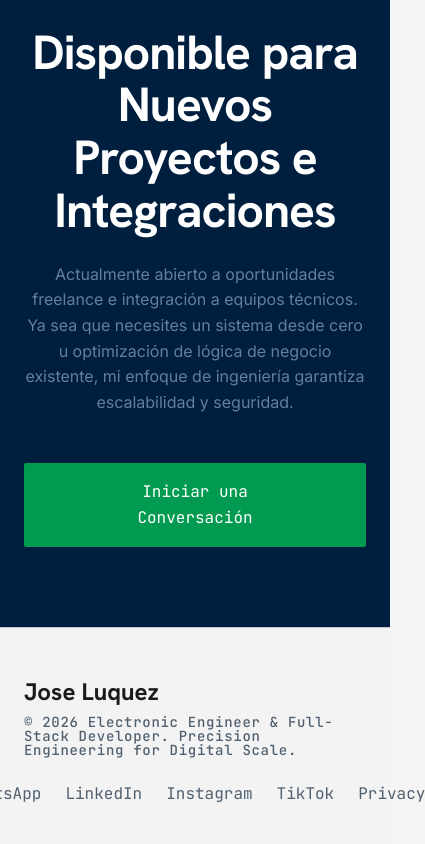
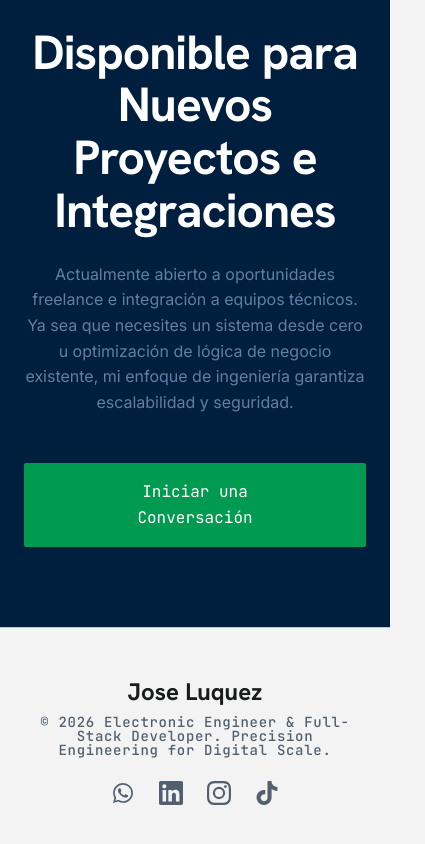
Before and after one commit to luqjos31/luqjos31.github.io, a website built with Vite: page index.html in a window 390 px wide. Shown: the part 6538-7382 px from the top of the page, 425 px wide, since content can reach past the window. Built offline with nearby package versions, Linux system fonts and the light colour scheme.

Commit message:
feat: replace footer social text links with brand SVG icons, remove Privacy, fix overflow

```diff
--- a/index.html
+++ b/index.html
@@ -245,19 +245,26 @@
 </main>
 <!-- Footer -->
 <footer class="bg-surface-container-low border-t border-outline-variant">
-<div class="max-w-container-max mx-auto flex flex-col md:flex-row justify-between items-center px-lg py-xl w-full">
-<div class="flex flex-col gap-sm mb-lg md:mb-0">
+<div class="max-w-container-max mx-auto flex flex-col md:flex-row justify-between items-center px-lg py-xl w-full gap-lg">
+<div class="flex flex-col gap-sm text-center md:text-left">
 <div class="font-headline-md text-headline-md font-bold text-on-surface">Jose Luquez</div>
 <p class="font-label-md text-label-md text-secondary">
                 © <span id="current-year"></span> Electronic Engineer &amp; Full-Stack Developer. Precision Engineering for Digital Scale.
             </p>
 </div>
-<div class="flex gap-lg">
-<a class="text-secondary hover:text-primary hover:underline decoration-1 underline-offset-4 transition-all duration-300 font-label-md" href="https://wa.me/584120525741" target="_blank" rel="noopener">WhatsApp</a>
-<a class="text-secondary hover:text-primary hover:underline decoration-1 underline-offset-4 transition-all duration-300 font-label-md" href="https://www.linkedin.com/in/jose-luquez-439714240" target="_blank" rel="noopener">LinkedIn</a>
-<a class="text-secondary hover:text-primary hover:underline decoration-1 underline-offset-4 transition-all duration-300 font-label-md" href="https://instagram.com/josemanluquez" target="_blank" rel="noopener">Instagram</a>
-<a class="text-secondary hover:text-primary hover:underline decoration-1 underline-offset-4 transition-all duration-300 font-label-md" href="https://tiktok.com/@luquezcoding" target="_blank" rel="noopener">TikTok</a>
-<a class="text-secondary hover:text-primary hover:underline decoration-1 underline-offset-4 transition-all duration-300 font-label-md" href="#">Privacy</a>
+<div class="flex flex-wrap justify-center gap-lg">
+<a class="text-secondary hover:text-primary transition-colors duration-300" href="https://wa.me/584120525741" target="_blank" rel="noopener" aria-label="WhatsApp">
+<svg viewBox="0 0 24 24" width="24" height="24" fill="currentColor"><path d="M19.05 4.91A9.816 9.816 0 0 0 12.04 2c-5.46 0-9.91 4.45-9.91 9.91 0 1.75.46 3.45 1.32 4.95L2.05 22l5.25-1.38c1.45.79 3.08 1.21 4.74 1.21 5.46 0 9.91-4.45 9.91-9.91 0-2.65-1.03-5.14-2.9-7.01zm-7.01 15.24c-1.48 0-2.93-.4-4.2-1.15l-.3-.18-3.12.82.83-3.04-.2-.32a8.264 8.264 0 0 1-1.26-4.38c0-4.54 3.7-8.24 8.24-8.24 2.2 0 4.27.86 5.82 2.42a8.183 8.183 0 0 1 2.41 5.83c.01 4.55-3.69 8.24-8.22 8.24zm4.52-6.16c-.25-.12-1.47-.72-1.69-.81-.23-.08-.39-.12-.56.12-.17.25-.64.81-.78.97-.14.17-.29.19-.54.06-.25-.12-1.05-.39-1.99-1.23-.74-.66-1.23-1.47-1.38-1.72-.14-.25-.02-.38.11-.51.11-.11.25-.29.37-.44s.17-.25.25-.41c.08-.17.04-.31-.02-.43s-.56-1.34-.76-1.84c-.2-.48-.41-.42-.56-.43-.14-.01-.31-.01-.48-.01s-.44.06-.66.31c-.23.25-.87.85-.87 2.07s.89 2.4 1.02 2.56c.12.17 1.75 2.67 4.23 3.74.59.26 1.05.41 1.41.52.59.19 1.13.16 1.56.1.48-.07 1.47-.6 1.68-1.18.21-.58.21-1.07.14-1.18-.07-.1-.23-.16-.48-.28z"/></svg>
+</a>
+<a class="text-secondary hover:text-primary transition-colors duration-300" href="https://www.linkedin.com/in/jose-luquez-439714240" target="_blank" rel="noopener" aria-label="LinkedIn">
+<svg viewBox="0 0 24 24" width="24" height="24" fill="currentColor"><path d="M20.447 20.452h-3.554v-5.569c0-1.328-.027-3.037-1.852-3.037-1.853 0-2.136 1.445-2.136 2.939v5.667H9.351V9h3.414v1.561h.046c.477-.9 1.637-1.85 3.37-1.85 3.601 0 4.267 2.37 4.267 5.455v6.286zM5.337 7.433a2.062 2.062 0 0 1-2.063-2.065 2.064 2.064 0 1 1 2.063 2.065zm1.782 13.019H3.555V9h3.564v11.452zM22.225 0H1.771C.792 0 0 .774 0 1.729v20.542C0 23.227.792 24 1.771 24h20.451C23.2 24 24 23.227 24 22.271V1.729C24 .774 23.2 0 22.222 0h.003z"/></svg>
+</a>
+<a class="text-secondary hover:text-primary transition-colors duration-300" href="https://instagram.com/josemanluquez" target="_blank" rel="noopener" aria-label="Instagram">
+<svg viewBox="0 0 24 24" width="24" height="24" fill="currentColor"><path d="M12 2.163c3.204 0 3.584.012 4.85.07 3.252.148 4.771 1.691 4.919 4.919.058 1.265.069 1.645.069 4.849 0 3.205-.012 3.584-.069 4.849-.149 3.225-1.664 4.771-4.919 4.919-1.266.058-1.644.07-4.85.07-3.204 0-3.584-.012-4.849-.07-3.26-.149-4.771-1.699-4.919-4.92-.058-1.265-.07-1.644-.07-4.849 0-3.204.013-3.583.07-4.849.149-3.227 1.664-4.771 4.919-4.919 1.266-.057 1.645-.069 4.849-.069zM12 0C8.741 0 8.333.014 7.053.072 2.695.272.273 2.69.073 7.052.014 8.333 0 8.741 0 12c0 3.259.014 3.668.072 4.948.2 4.358 2.618 6.78 6.98 6.98C8.333 23.986 8.741 24 12 24c3.259 0 3.668-.014 4.948-.072 4.354-.2 6.782-2.618 6.979-6.98.059-1.28.073-1.689.073-4.948 0-3.259-.014-3.667-.072-4.947-.196-4.354-2.617-6.78-6.979-6.98C15.668.014 15.259 0 12 0zm0 5.838a6.162 6.162 0 1 0 0 12.324 6.162 6.162 0 0 0 0-12.324zM12 16a4 4 0 1 1 0-8 4 4 0 0 1 0 8zm6.406-11.845a1.44 1.44 0 1 0 0 2.881 1.44 1.44 0 0 0 0-2.881z"/></svg>
+</a>
+<a class="text-secondary hover:text-primary transition-colors duration-300" href="https://tiktok.com/@luquezcoding" target="_blank" rel="noopener" aria-label="TikTok">
+<svg viewBox="0 0 24 24" width="24" height="24" fill="currentColor"><path d="M12.525.02c1.31-.02 2.61-.01 3.91-.02.08 1.53.63 3.09 1.75 4.17 1.12 1.11 2.7 1.62 4.24 1.79v4.03c-1.44-.05-2.89-.35-4.2-.97-.57-.26-1.1-.59-1.62-.93-.01 2.92.01 5.84-.02 8.75-.08 1.4-.54 2.79-1.35 3.94-1.31 1.92-3.58 3.17-5.91 3.21-1.43.08-2.86-.31-4.08-1.03-2.02-1.19-3.44-3.37-3.65-5.71-.02-.5-.03-1-.01-1.49.18-1.9 1.12-3.72 2.58-4.96 1.66-1.44 3.98-2.13 6.15-1.72.02 1.48-.04 2.96-.04 4.44-.99-.32-2.15-.23-3.02.37-.63.41-1.11 1.04-1.36 1.75-.21.51-.15 1.07-.14 1.61.24 1.64 1.82 3.02 3.5 2.87 1.12-.01 2.19-.66 2.77-1.61.19-.33.4-.67.41-1.06.1-1.79.06-3.57.07-5.36.01-4.03-.01-8.05.02-12.07z"/></svg>
+</a>
 </div>
 </div>
 </footer>
```
